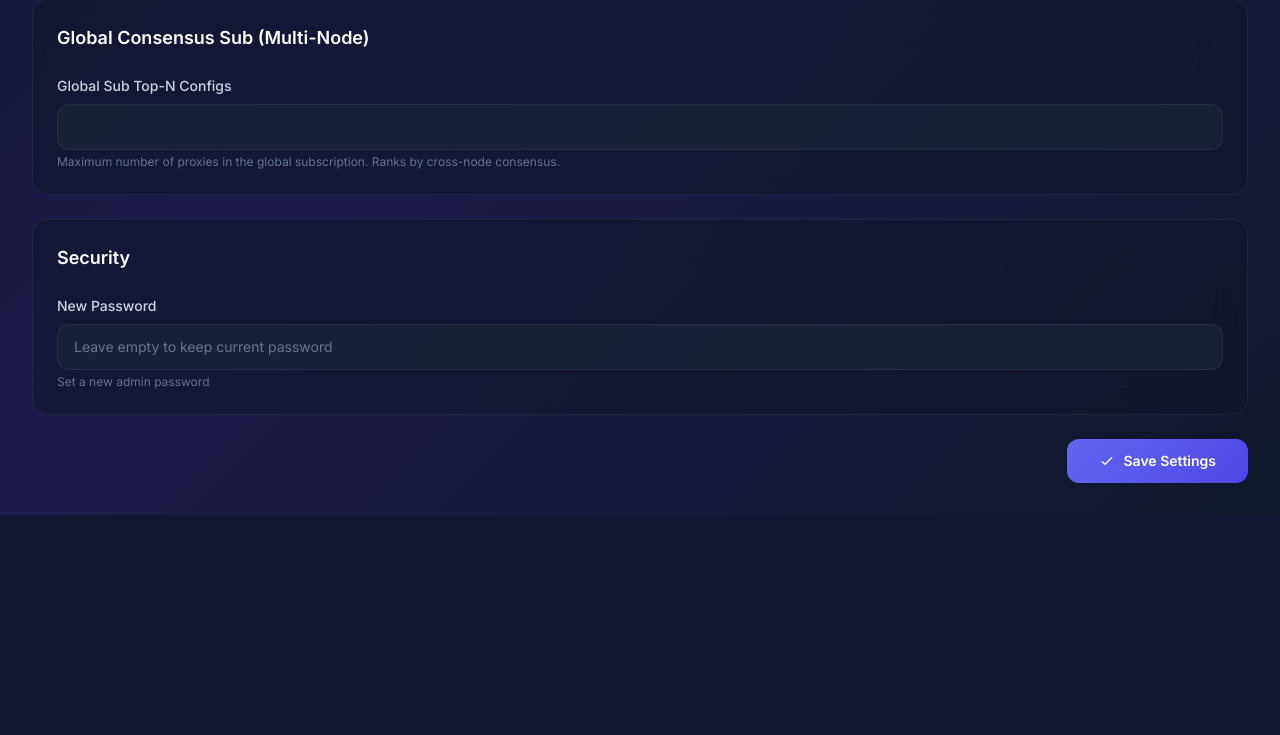
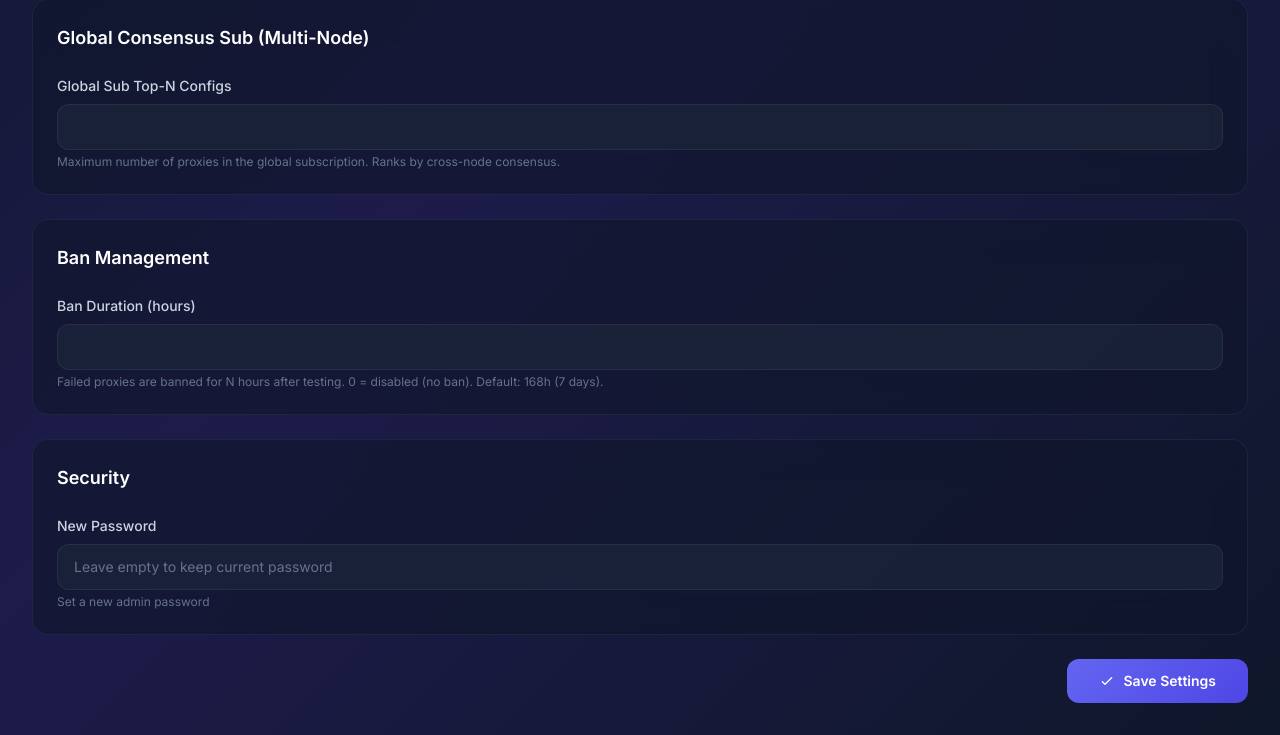
Before and after one commit to GoGoButters/VLESS-Checker, a FastAPI app: template templates/settings.html in a window 1280 px wide. Shown: the part 1513-2248 px from the top of the page. Before the commit the page ends 2028 px from the top, so only its background shows below. Run offline with FastAPI, Linux system fonts and the light colour scheme; the template is opened without the code that fills it, so the values that code supplies are empty.

Commit message:
feat: add proxy ban system with configurable duration
- Add banned_until field to RawProxy model
- Add ban_duration_hours setting (default: 168h = 7 days)
- Modify fetch_and_parse_subscriptions() to exclude banned proxies
- Add migration for new columns (banned_until, ban_duration_hours)
- After testing, ban failed proxies (tests_passed = 0)
- Ban duration configurable in Settings page
- Add HTML form field for ban_duration_hours in settings.html
- Exclude banned proxies from fetch (respect ban duration)
- After ban expires, proxies become eligible for testing again
- Add ban logic to _background_fetch() and report_results()

```diff
--- a/database.py
+++ b/database.py
@@ -42,6 +42,7 @@ class RawProxy(SQLModel, table=True):
     id: Optional[int] = Field(default=None, primary_key=True)
     raw_url: str = Field(unique=True, index=True)
     fetched_at: str = Field(default_factory=lambda: datetime.now(timezone.utc).isoformat())
+    banned_until: Optional[str] = Field(default=None, index=True)  # ISO timestamp or None
 
 
 class TestUrl(SQLModel, table=True):
@@ -90,6 +91,9 @@ class Settings(SQLModel, table=True):
     # Global Consensus settings
     global_sub_min_nodes: int = Field(default=1)
     global_sub_top_n: int = Field(default=50)
+
+    # Ban settings
+    ban_duration_hours: int = Field(default=168)  # 7 days = 168 hours, 0 = disabled
 
 
 class Node(SQLModel, table=True):
@@ -152,6 +156,7 @@ def _migrate_db():
             ("webhook_min_dl_kbps", "INTEGER DEFAULT 0"),
             ("webhook_min_ul_kbps", "INTEGER DEFAULT 0"),
             ("webhook_rename_prefix", "TEXT DEFAULT ''"),
+            ("ban_duration_hours", "INTEGER DEFAULT 168"),
         ]
         for col_name, col_def in settings_migrations:
             if col_name not in existing:
@@ -164,6 +169,12 @@ def _migrate_db():
             conn.execute("ALTER TABLE subscriptions ADD COLUMN is_enabled INTEGER DEFAULT 1")
         if "last_config_count" not in sub_existing:
             conn.execute("ALTER TABLE subscriptions ADD COLUMN last_config_count INTEGER DEFAULT 0")
+
+        # RawProxy migrations
+        cursor = conn.execute("PRAGMA table_info(raw_proxies)")
+        raw_existing = {row[1] for row in cursor.fetchall()}
+        if "banned_until" not in raw_existing:
+            conn.execute("ALTER TABLE raw_proxies ADD COLUMN banned_until TEXT DEFAULT NULL")
 
         conn.commit()
         conn.close()
--- a/main.py
+++ b/main.py
@@ -413,6 +413,7 @@ async def settings_save(
     webhook_min_dl_kbps: int = Form(0),
     webhook_min_ul_kbps: int = Form(0),
     webhook_rename_prefix: str = Form(""),
+    ban_duration_hours: int = Form(168),
     new_password: str = Form(""),
 ):
     user = get_current_user(request)
@@ -694,6 +695,7 @@ async def node_post_results(request: Request, authorization: str = Header(None))
         session.exec(delete(NodeProxyResult).where(NodeProxyResult.node_id == node_id))
 
         passed = 0
+        failed_urls = []
         for r in results:
             npr = NodeProxyResult(
                 node_id=node_id,
@@ -709,12 +711,30 @@ async def node_post_results(request: Request, authorization: str = Header(None))
             session.add(npr)
             if r.get("tests_passed", 0) > 0:
                 passed += 1
+            else:
+                failed_urls.append(r.get("raw_url", ""))
 
         node.proxies_checked = body.get("checked_count", len(results))
         node.proxies_passed = passed
         node.last_heartbeat = now
         node.is_online = True
         session.add(node)
+
+        # Ban failed proxies
+        if failed_urls:
+            ban_duration = 168  # default 7 days
+            settings = session.exec(select(Settings)).first()
+            if settings and settings.ban_duration_hours > 0:
+                ban_duration = settings.ban_duration_hours
+            ban_until = (datetime.now(timezone.utc) + timedelta(hours=ban_duration)).isoformat()
+
+            for url in set(failed_urls):
+                rp = session.exec(select(RawProxy).where(RawProxy.raw_url == url)).first()
+                if rp:
+                    rp.banned_until = ban_until
+
+            logger.info(f"Banned {len(set(failed_urls))} failed proxies for {ban_duration}h")
+
         session.commit()
 
     logger.info(f"Node {node_id} reported {len(results)} results ({passed} passed)")
--- a/templates/settings.html
+++ b/templates/settings.html
@@ -148,6 +148,17 @@
     </div>
 
     <div class="glass rounded-2xl p-6">
+        <h2 class="text-lg font-semibold text-white mb-6">{{ t(request, 'settings_ban_mgmt', default='Ban Management') }}</h2>
+        <div>
+            <label for="ban_duration_hours" class="block text-sm font-medium text-slate-300 mb-2">{{ t(request, 'settings_ban_duration', default='Ban Duration (hours)') }}</label>
+            <input type="number" name="ban_duration_hours" id="ban_duration_hours" min="0" max="8760"
+                    value="{{ settings.ban_duration_hours }}"
+                    class="w-full px-4 py-3 rounded-xl bg-slate-800/60 border border-slate-600/30 text-white outline-none text-sm">
+            <p class="text-xs text-slate-500 mt-1">{{ t(request, 'settings_ban_duration_desc', default='Failed proxies are banned for N hours after testing. 0 = disabled (no ban). Default: 168h (7 days).') }}</p>
+        </div>
+    </div>
+
+    <div class="glass rounded-2xl p-6">
         <h2 class="text-lg font-semibold text-white mb-6">{{ t(request, 'settings_security', default='Security') }}</h2>
         <div>
             <label for="new_password" class="block text-sm font-medium text-slate-300 mb-2">{{ t(request, 'settings_new_pass', default='New Password') }}</label>
```
Also changed, not shown: subs_manager.py (+24 -3 lines).
